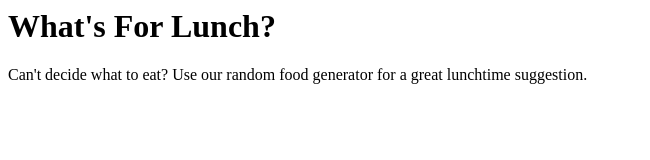
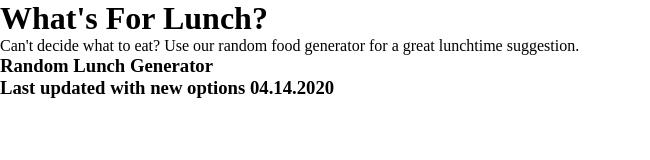
Before and after one commit to mgerverUF/p3-gerver-michael, a website built with webpack: page index.html in a window 1280 px wide. Shown: the whole page, without its empty margins (0-650 px from the left). Built offline with nearby package versions, Linux system fonts and the light colour scheme; files whose address does not match are found by name.

Commit message:
Fix webpack, add footer class, and create css file

```diff
--- a/index.html
+++ b/index.html
@@ -4,6 +4,7 @@
         <meta name="viewport" content="width=device-width, initial-scale=1, shrink-to-fit=no">
         <!-- <link type="text/css" rel="stylesheet" href="main.css" /> -->
         <title>Random Lunch Generator - Project 3 - Michael Gerver</title>
+        <link type="text/css" rel="stylesheet" href="css/main.css" />
     </head>
     <body>
         <script src="lib/index.js"></script>
--- /dev/null
+++ b/main.css
@@ -0,0 +1,8 @@
+header, nav, aside, article, footer, section, main, figure, figcaption {
+	display:block;
+}
+* {
+ 	margin:0;
+	border:0;
+	padding:0;
+}
--- a/package.json
+++ b/package.json
@@ -5,7 +5,7 @@
   "main": "index.js",
   "scripts": {
     "watch": "webpack --watch",
-    "build": "babel src -d lib",
+    "build": "webpack --mode production",
     "start": "webpack-dev-server --mode development --open"
   },
   "repository": {
--- a/src/index.js
+++ b/src/index.js
@@ -1,4 +1,5 @@
 import { headerText } from './modules/header';
+import {footerText} from './modules/footer';
 
 class App {
 
@@ -10,7 +11,10 @@ class App {
         const template = `
         <h1>${headerText.pageTitle}</h1>
         <p>${headerText.pageDescription}</p>
+        <h3>${footerText.footerLabel}</h3>
+        <h3>${footerText.lastUpdate}</h3>
         `;
+
 
         document.body.innerHTML = template;
     }
--- a/src/modules/footer.js
+++ b/src/modules/footer.js
@@ -0,0 +1,10 @@
+// Create a class called Header with two properties
+class Footer {
+    constructor(footerLabel, lastUpdate) {
+        this.footerLabel = footerLabel;
+        this.lastUpdate = lastUpdate;
+    }
+}
+
+// Create a variable that's a new instance of Header
+export const footerText = new Footer('Random Lunch Generator','Last updated with new options 04.14.2020');
--- a/webpack.config.js
+++ b/webpack.config.js
@@ -12,8 +12,7 @@ contentBase: './dist' //where contents are served from
 plugins: [
 new HtmlWebpackPlugin({
 filename: 'index.html', // name of html file to be created
-template: './index.html' // source from which html file
-would be created
+template: './index.html' // source from which html file would be created
 })
 ]
 }
```
Also changed, not shown: dist/index.html (added), dist/js/bundle.js (added), 2 other files.
